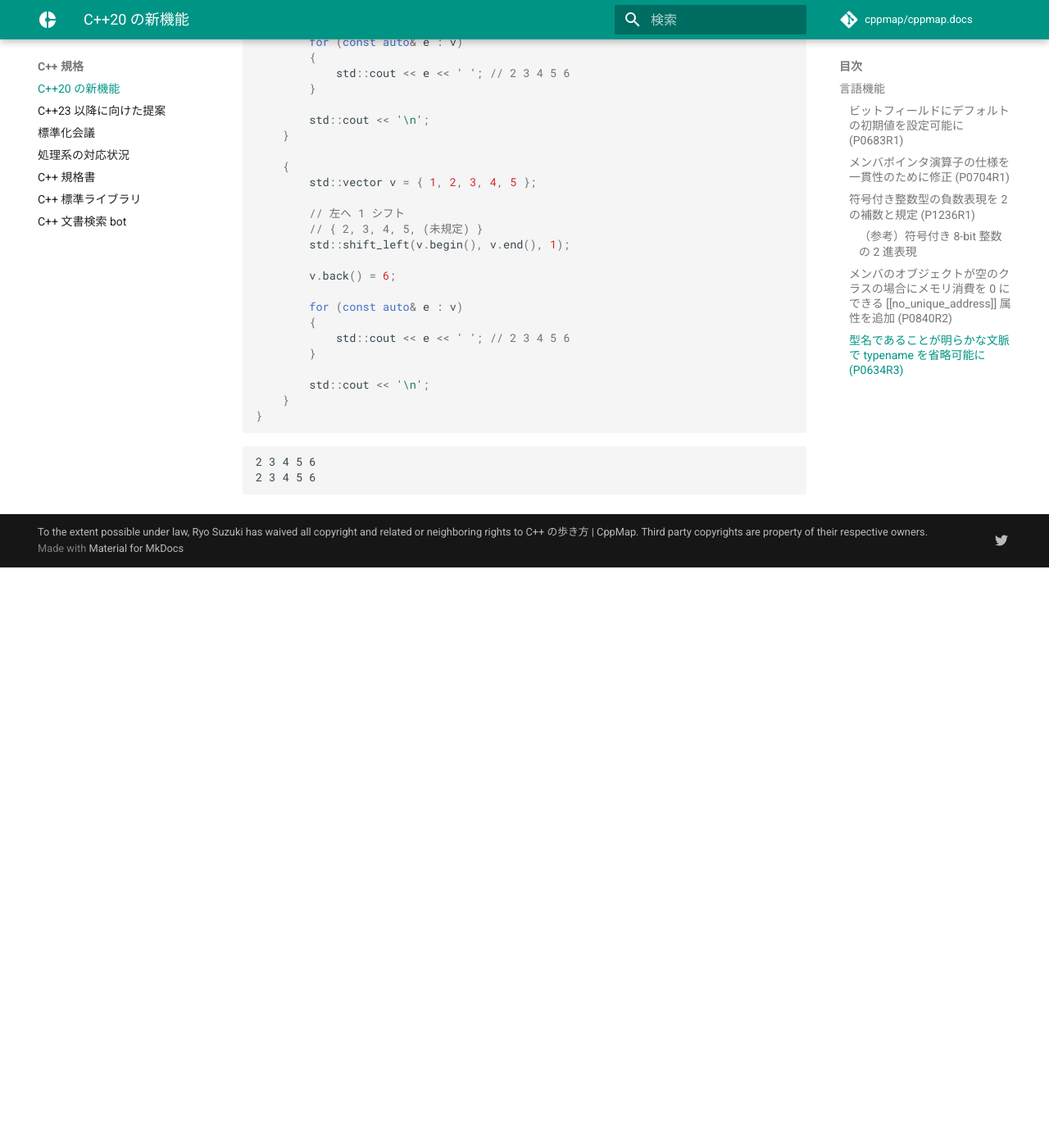
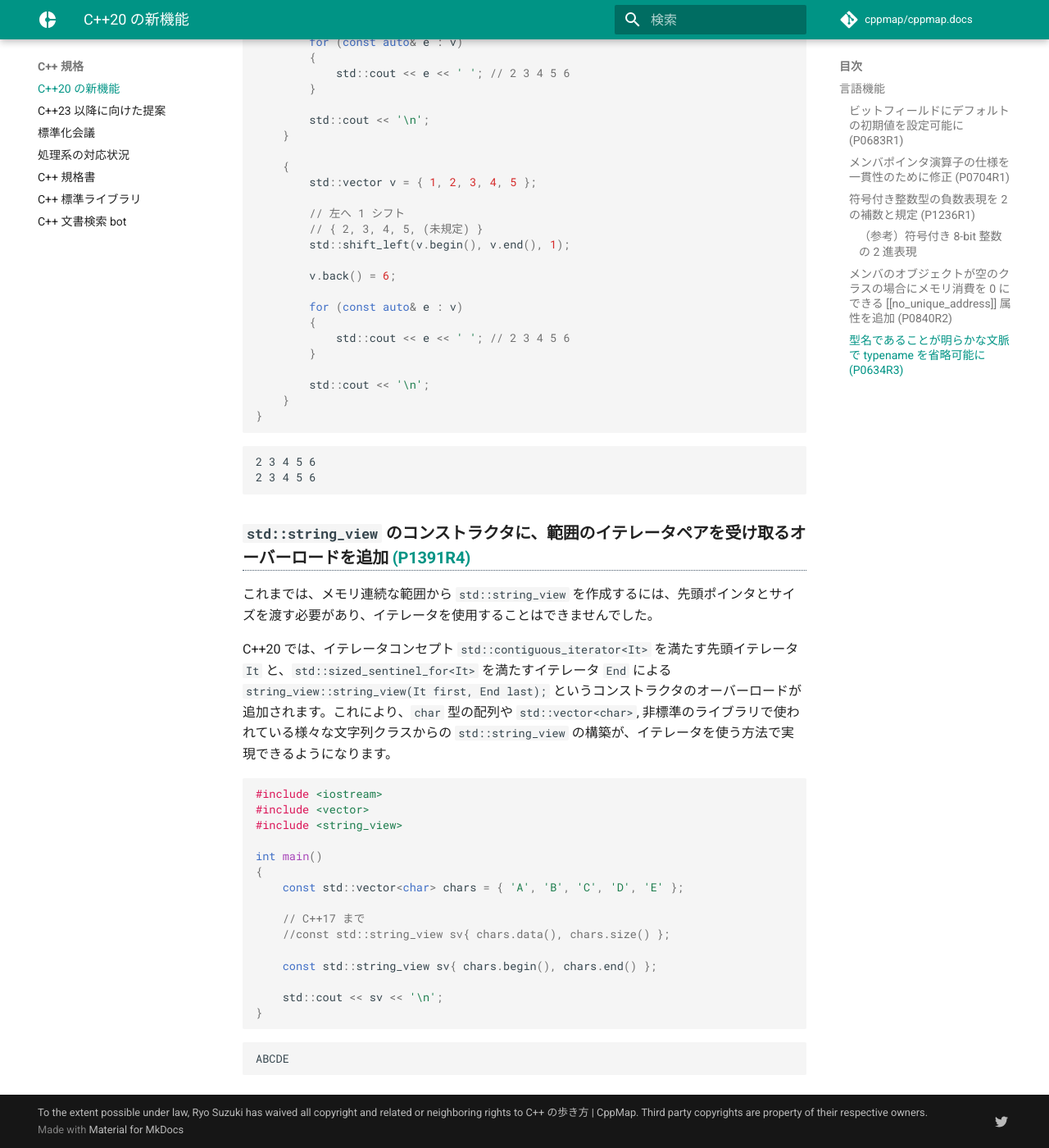
Before and after one commit to cppmap/cppmap.docs, an MkDocs documentation site: the page built from docs/standardization/cpp20.md, in a window 1280 px wide and 1400 px high, scrolled down 46132 px. Shown: the whole window at 82% size. Built offline with MkDocs 1.6.1 and Material for MkDocs 9.7.7, drawn with Linux system fonts in a browser that asks for light colours; nearby versions of some CDN libraries; comment, search, counter and statistics services are not loaded; before the commit the page ends 46824 px from its top, so only the background shows below that.

Commit message:
Update cpp20.md

````diff
--- a/docs/standardization/cpp20.md
+++ b/docs/standardization/cpp20.md
@@ -1984,3 +1984,31 @@ int main()
 2 3 4 5 6
 2 3 4 5 6
 ```
+
+
+### `std::string_view` のコンストラクタに、範囲のイテレータペアを受け取るオーバーロードを追加 [(P1391R4)](https://wg21.link/P1391R4)
+
+これまでは、メモリ連続な範囲から `std::string_view` を作成するには、先頭ポインタとサイズを渡す必要があり、イテレータを使用することはできませんでした。
+
+ C++20 では、イテレータコンセプト `std::contiguous_iterator<It>` を満たす先頭イテレータ `It` と、`std::sized_sentinel_for<It>` を満たすイテレータ `End` による `string_view::string_view(It first, End last);` というコンストラクタのオーバーロードが追加されます。これにより、`char` 型の配列や `std::vector<char>`, 非標準のライブラリで使われている様々な文字列クラスからの `std::string_view` の構築が、イテレータを使う方法で実現できるようになります。
+
+```C++
+#include <iostream>
+#include <vector>
+#include <string_view>
+
+int main()
+{
+	const std::vector<char> chars = { 'A', 'B', 'C', 'D', 'E' };
+
+	// C++17 まで
+	//const std::string_view sv{ chars.data(), chars.size() };
+
+	const std::string_view sv{ chars.begin(), chars.end() };
+
+	std::cout << sv << '\n';
+}
+```
+```
+ABCDE
+```
````
